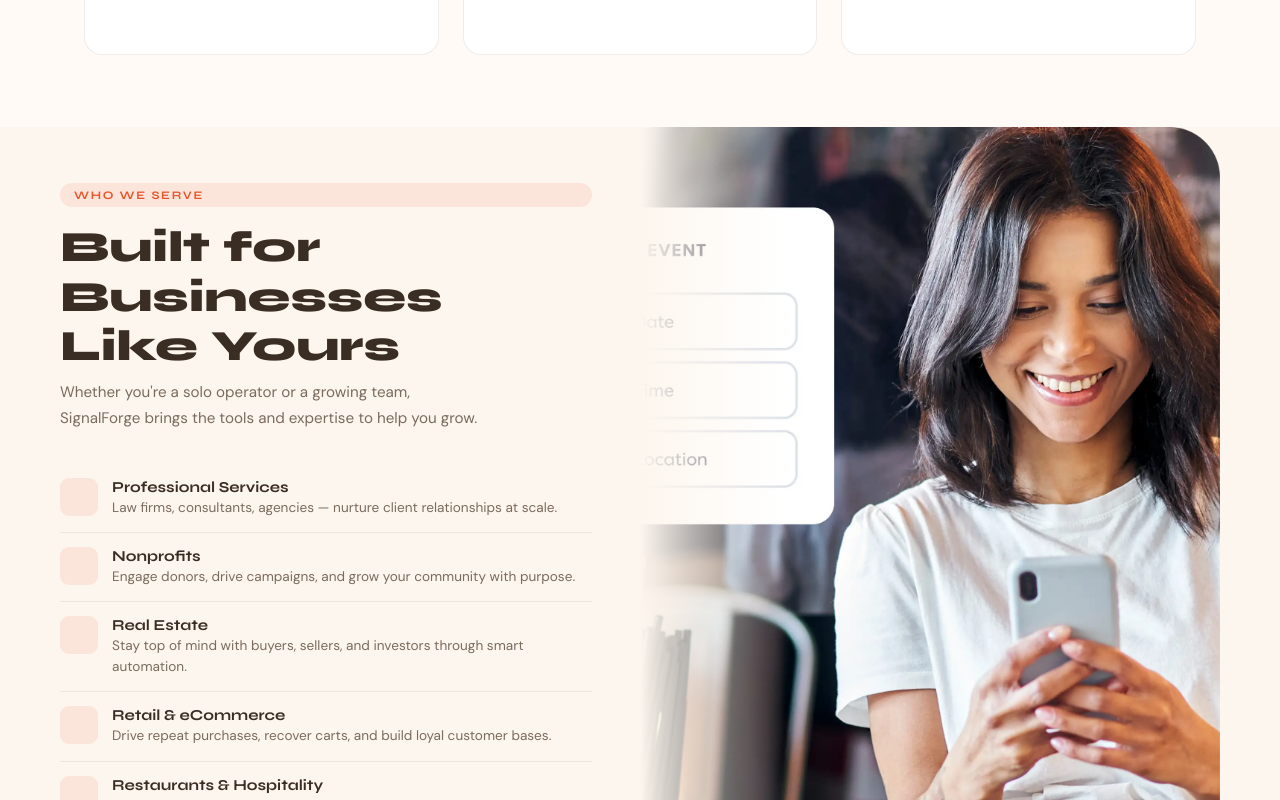
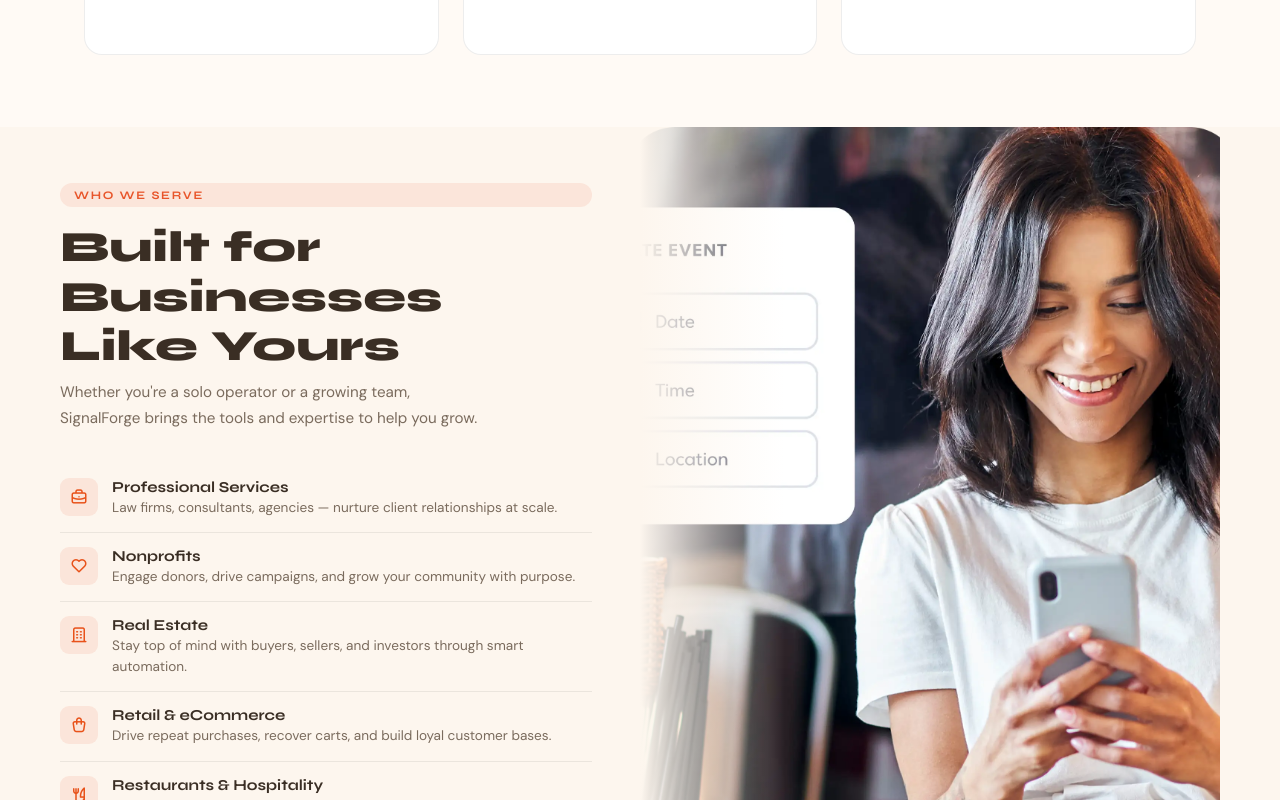
Before and after one commit to halojumper/SignalForge, a Next.js app: page / in a window 1280 px wide. Shown: the part 2240-3040 px from the top of the page. Built offline with nearby package versions, Linux system fonts and the light colour scheme.

Commit message:
Tabler icons and Image
Add Tabler icons + fix who we serve image position

```diff
--- a/app/globals.css
+++ b/app/globals.css
@@ -1,3 +1,4 @@
+@import url('https://cdn.jsdelivr.net/npm/@tabler/icons-webfont@latest/tabler-icons.min.css');
 @import url('https://fonts.googleapis.com/css2?family=Syne:wght@400;600;700;800&family=DM+Sans:ital,wght@0,300;0,400;0,500;1,300&display=swap');
 
 :root {
--- a/app/page.tsx
+++ b/app/page.tsx
@@ -272,7 +272,7 @@ export default function Home() {
                 src="/images/woman-smiling-mobile.webp"
                 alt="Small business owner on mobile phone"
                 fill
-                style={{objectFit:'cover',objectPosition:'right center'}}
+                style={{objectFit:'cover',objectPosition:'85% center'}}
               />
               {/* Soft left fade to blend into sand background */}
               <div style={{position:'absolute',inset:0,background:'linear-gradient(to right, var(--sand) 0%, transparent 25%)',pointerEvents:'none'}} />
```
